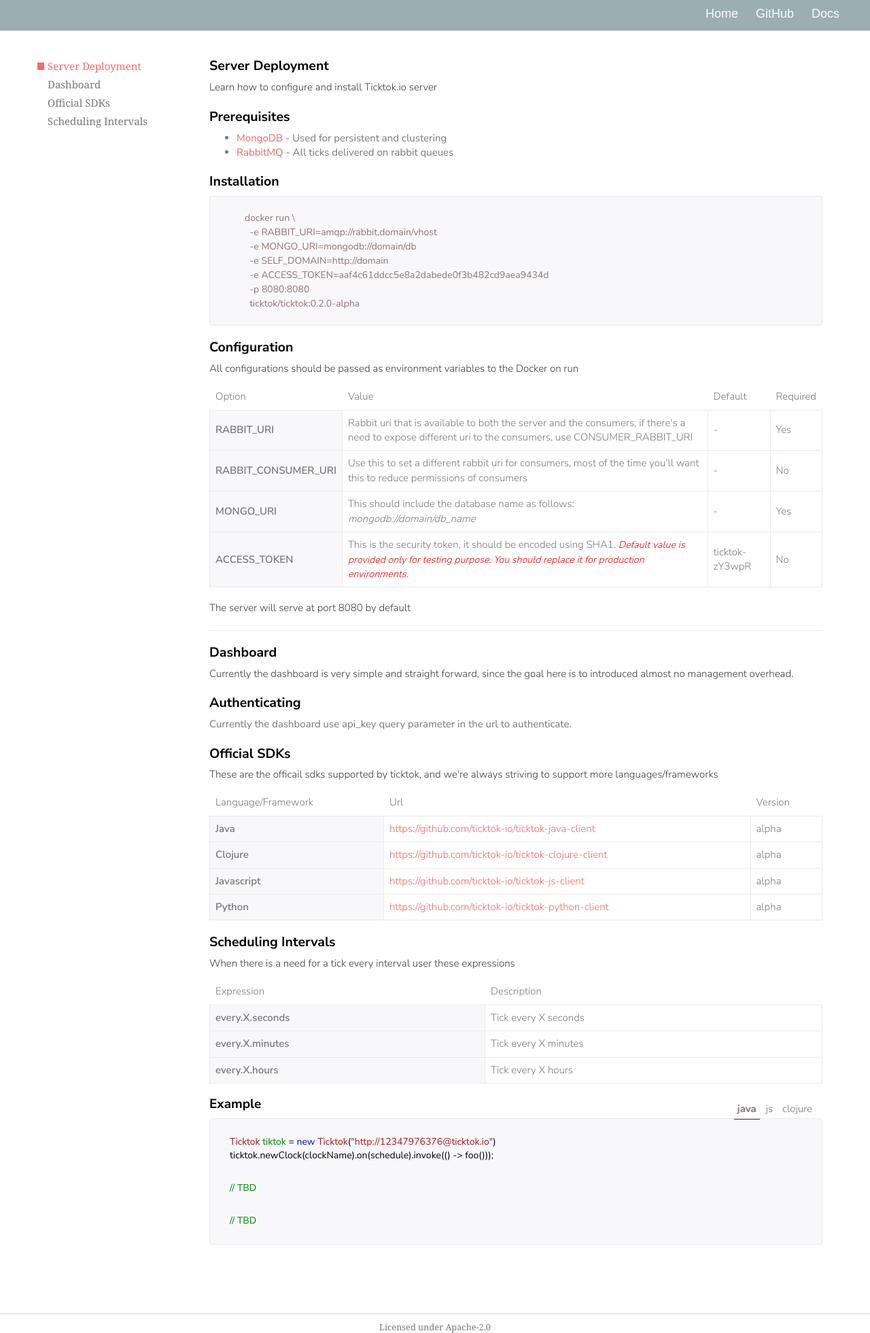
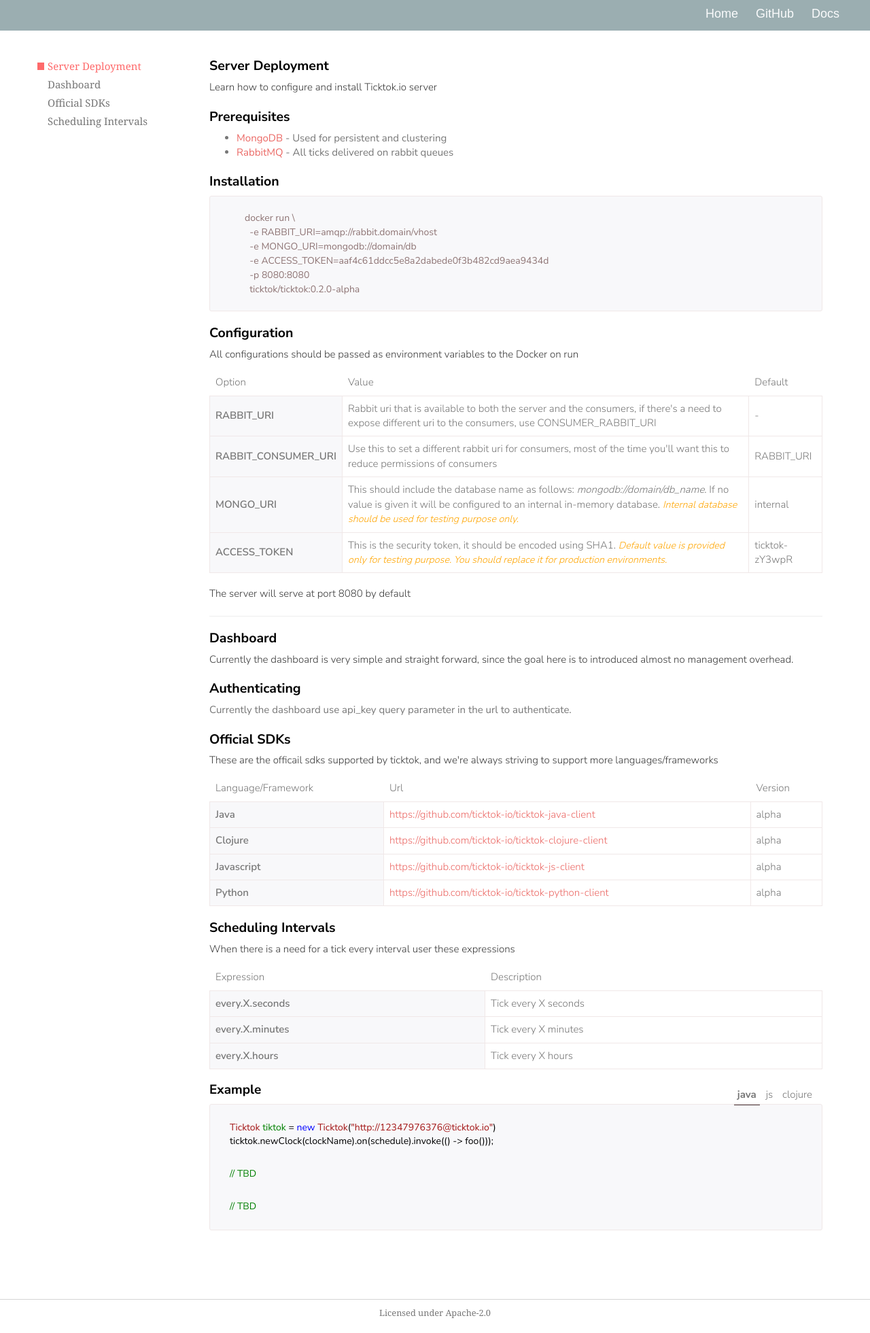
Before and after one commit to ticktok-io/ticktok-io.github.io.old, a Jekyll site: the page built from docs.html, in a window 1280 px wide. Shown: the whole page at 68% size. Built offline with Jekyll 4.4.1, drawn with Linux system fonts in a browser that asks for light colours; nearby versions of some CDN libraries; some web fonts are replaced; after the commit the page ends 1940 px from its top, so only the background shows below that.

Commit message:
Added mongo_uri change

```diff
--- a/_includes/css/docs.css
+++ b/_includes/css/docs.css
@@ -163,7 +163,7 @@ table td:first-child {
 }
 
 .warning {
-    color: red;
+    color: orange;
     font-style: italic;
     font-size: 95%;
 }
--- a/_includes/docs/0.2.x/server_config.html
+++ b/_includes/docs/0.2.x/server_config.html
@@ -6,7 +6,6 @@
       <th>Option</th>
       <th>Value</th>
       <th>Default</th>
-      <th>Required</th>
     </tr>
     <tr>
       <td>RABBIT_URI</td>
@@ -15,21 +14,20 @@
         to the consumers, use CONSUMER_RABBIT_URI
       </td>
       <td>-</td>
-      <td>Yes</td>
     </tr>
     <tr>
       <td>RABBIT_CONSUMER_URI</td>
       <td>Use this to set a different rabbit uri for consumers, most of the time you'll want this to reduce
         permissions of consumers
       </td>
-      <td>-</td>
-      <td>No</td>
+      <td>RABBIT_URI</td>
     </tr>
     <tr>
       <td>MONGO_URI</td>
-      <td>This should include the database name as follows: <i>mongodb://domain/db_name</i></td>
-      <td>-</td>
-      <td>Yes</td>
+      <td>This should include the database name as follows: <i>mongodb://domain/db_name</i>. If no value is given it
+        will be configured to an internal in-memory database. <span class="warning">Internal database should be used for testing purpose only.</span>
+      </td>
+      <td>internal</td>
     </tr>
     <tr>
       <td>ACCESS_TOKEN</td>
@@ -37,7 +35,6 @@
         purpose. You should replace it for production environments.</span>
       </td>
       <td>ticktok-zY3wpR</td>
-      <td>No</td>
     </tr>
   </table>
   <p>The server will serve at port 8080 by default</p>
--- a/_includes/docs/0.2.x/server_start.html
+++ b/_includes/docs/0.2.x/server_start.html
@@ -13,7 +13,6 @@
           docker run \
             -e RABBIT_URI=amqp://rabbit.domain/vhost
             -e MONGO_URI=mongodb://domain/db
-            -e SELF_DOMAIN=http://domain
             -e ACCESS_TOKEN=aaf4c61ddcc5e8a2dabede0f3b482cd9aea9434d
             -p 8080:8080
             ticktok/ticktok:0.2.0-alpha
```
